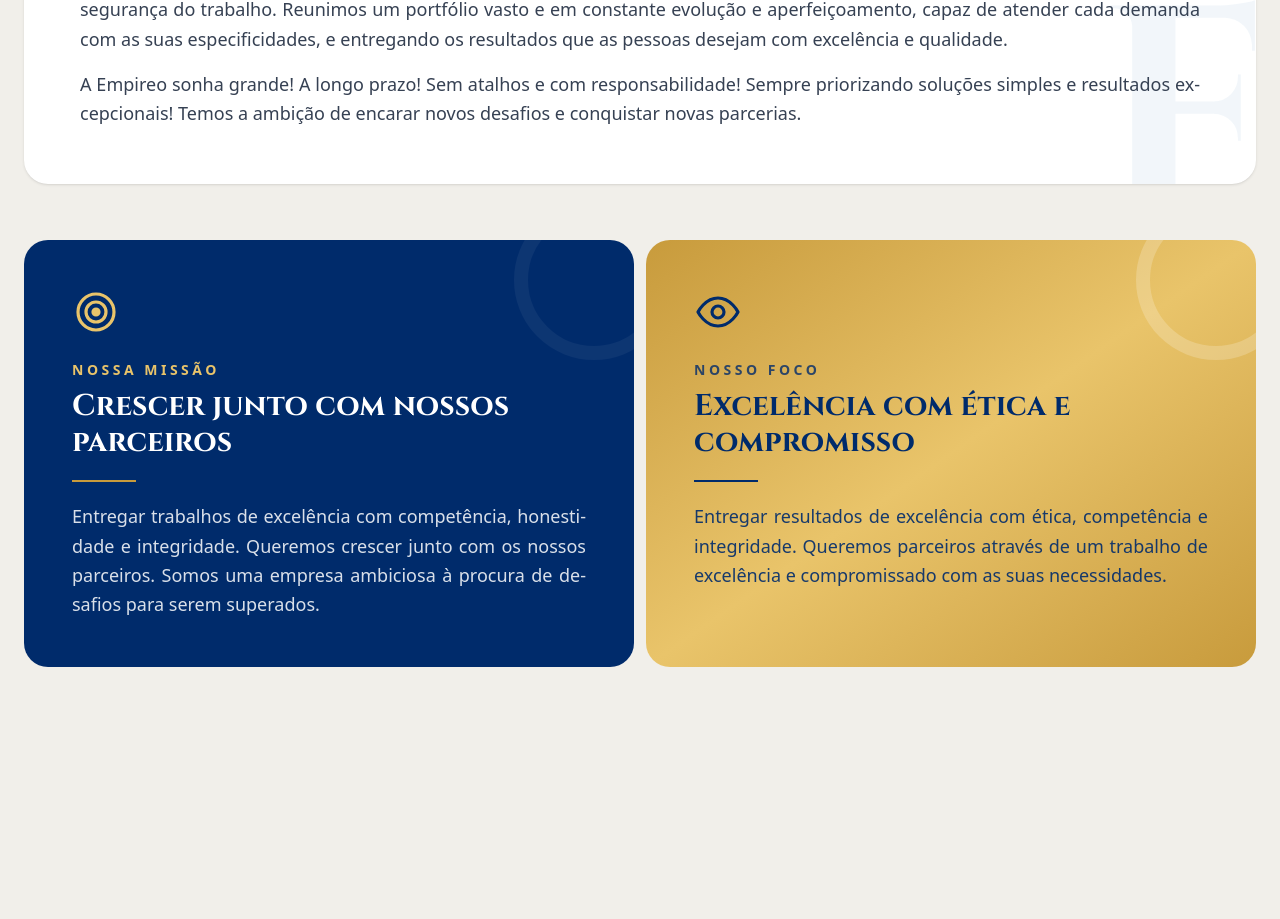
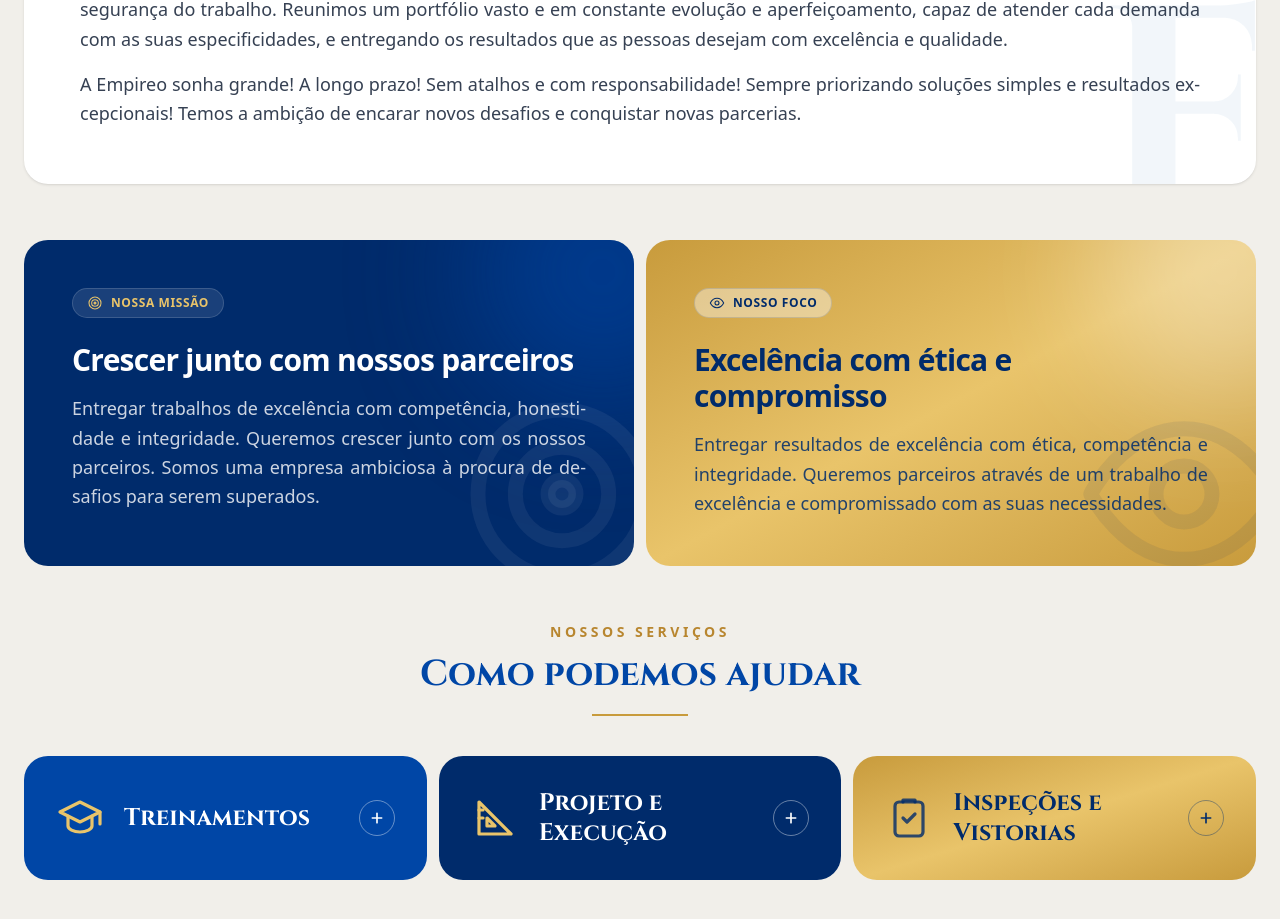
Before and after one commit to RodrigoBrunet/empireo-preview, a Next.js app: page / in a window 1280 px wide. Shown: the part 913-1832 px from the top of the page. Before the commit the page ends 1636 px from the top, so only its background shows below. Built offline with nearby package versions, Linux system fonts and the light colour scheme.

Commit message:
area servicos

```diff
--- a/app/page.tsx
+++ b/app/page.tsx
@@ -1,6 +1,7 @@
 import Apresentacao from "@/components/Apresentacao";
 import Hero from "@/components/Hero";
 import MissaoVisao from "@/components/MissaoVisao";
+import Servicos from "@/components/Servicos";
 
 export default function Home() {
   return (
@@ -8,6 +9,7 @@ export default function Home() {
       <Hero />
       <Apresentacao />
       <MissaoVisao />
+      <Servicos />
     </>
   );
 }
--- a/components/Apresentacao.tsx
+++ b/components/Apresentacao.tsx
@@ -7,7 +7,7 @@ export default function Apresentacao() {
       id="sobre"
       className="max-w-7xl mx-auto px-4 md:px-6 py-10 md:py-14 scroll-mt-26 md:scroll-mt-34"
     >
-      <div className="relative overflow-hidden bg-white rounded-3xl shadow-sm p-8 md:p-14">
+      <div className="relative overflow-hidden bg-white rounded-3xl shadow-sm p-6 sm:p-8 md:p-14">
         {/* Faixa dourada no topo, como a linha do logo */}
         <span className="absolute inset-x-0 top-0 h-1.5 bg-linear-to-r from-[#B8862F] via-[#E9C46A] to-[#B8862F]" />
 
--- a/components/Header.tsx
+++ b/components/Header.tsx
@@ -3,12 +3,13 @@ import Image from "next/image";
 import Link from "next/link";
 import { usePathname } from "next/navigation";
 import { useEffect, useState } from "react";
-import logo from "@/public/logo.jpg";
+// Versão do logo sem as margens brancas do arquivo original (public/logo.jpg)
+import logo from "@/public/logo-header.jpg";
 
 const links = [
   { href: "/", label: "Inicio" },
   { href: "/#sobre", label: "Sobre nós" },
-  { href: "/services", label: "Serviços" },
+  { href: "/#servicos", label: "Serviços" },
   { href: "/contact", label: "Contato" },
 ];
 
--- a/components/MissaoVisao.tsx
+++ b/components/MissaoVisao.tsx
@@ -1,50 +1,90 @@
-// Cards de Missão e Visão, em variações da paleta do logo:
-// azul-marinho (mais escuro que o azul do hero) e dourado em degradê.
+import type { ComponentType } from "react";
+
+type Card = {
+  rotulo: string;
+  titulo: string;
+  texto: string;
+  Icone: ComponentType<{ className?: string }>;
+  estilo: {
+    card: string;
+    brilho: string; // mancha de luz desfocada no canto
+    etiqueta: string;
+    marcaDagua: string; // ícone grande e transparente ao fundo
+    texto: string;
+  };
+};
+
+// Cards de Missão e Foco nas cores da paleta (marinho e dourado), com visual
+// mais leve: título sem serifa, rótulo em etiqueta, brilho e ícone de fundo.
+const cards: Card[] = [
+  {
+    rotulo: "Nossa missão",
+    titulo: "Crescer junto com nossos parceiros",
+    texto:
+      "Entregar trabalhos de excelência com competência, honestidade e integridade. Queremos crescer junto com os nossos parceiros. Somos uma empresa ambiciosa à procura de desafios para serem superados.",
+    Icone: IconeAlvo,
+    estilo: {
+      card: "bg-[#002B6B] text-white",
+      brilho: "bg-[#0046A6]",
+      etiqueta: "bg-white/10 border-white/15 text-[#E9C46A]",
+      marcaDagua: "text-white/[0.06]",
+      texto: "text-white/80",
+    },
+  },
+  {
+    rotulo: "Nosso foco",
+    titulo: "Excelência com ética e compromisso",
+    texto:
+      "Entregar resultados de excelência com ética, competência e integridade. Queremos parceiros através de um trabalho de excelência e compromissado com as suas necessidades.",
+    Icone: IconeOlho,
+    estilo: {
+      card: "bg-linear-to-br from-[#C89B3C] via-[#E9C46A] to-[#C89B3C] text-[#002B6B]",
+      brilho: "bg-white/60",
+      etiqueta: "bg-white/40 border-[#002B6B]/15 text-[#002B6B]",
+      marcaDagua: "text-[#002B6B]/[0.08]",
+      texto: "text-[#002B6B]/85",
+    },
+  },
+];
+
 export default function MissaoVisao() {
   return (
     <section className="max-w-7xl mx-auto px-4 md:px-6 pb-10 md:pb-14">
       <div className="grid gap-3 md:grid-cols-2">
-        {/* Missão — azul-marinho */}
-        <article className="relative overflow-hidden bg-[#002B6B] text-white rounded-3xl p-8 md:p-12">
-          <span
-            aria-hidden="true"
-            className="absolute -right-10 -top-10 h-40 w-40 rounded-full border-[14px] border-white/5"
-          />
-          <IconeAlvo className="relative h-12 w-12 text-[#E9C46A]" />
-          <p className="relative text-sm font-semibold tracking-[0.25em] text-[#E9C46A] mt-6">
-            NOSSA MISSÃO
-          </p>
-          <h3 className="relative font-display font-bold text-2xl md:text-3xl mt-2">
-            Crescer junto com nossos parceiros
-          </h3>
-          <span className="relative block h-0.5 w-16 bg-[#C89B3C] mt-5" />
-          <p className="relative mt-5 text-base md:text-lg leading-relaxed text-white/85 text-justify hyphens-auto">
-            Entregar trabalhos de excelência com competência, honestidade e
-            integridade. Queremos crescer junto com os nossos parceiros. Somos
-            uma empresa ambiciosa à procura de desafios para serem superados.
-          </p>
-        </article>
+        {cards.map(({ rotulo, titulo, texto, Icone, estilo }) => (
+          <article
+            key={rotulo}
+            className={`group relative overflow-hidden rounded-3xl p-6 sm:p-8 md:p-12 transition duration-300 hover:-translate-y-1 hover:shadow-xl ${estilo.card}`}
+          >
+            {/* Animações contínuas enquanto o mouse está no card: definidas como pausadas
+                (globals.css) e o hover força rodar (o ! vence o shorthand do animate-*);
+                ao sair param onde estão, sem "pular" de volta */}
+            {/* Brilho desfocado no canto, "respira" no hover */}
+            <span
+              aria-hidden="true"
+              className={`absolute -top-24 -right-24 h-64 w-64 rounded-full blur-3xl opacity-60 motion-safe:animate-respirar group-hover:[animation-play-state:running]! ${estilo.brilho}`}
+            />
+            {/* Ícone grande ao fundo, gira devagar no hover */}
+            <Icone
+              className={`absolute -bottom-10 -right-10 h-56 w-56 transition-[scale] duration-700 group-hover:scale-110 motion-safe:animate-girar-lento group-hover:[animation-play-state:running]! ${estilo.marcaDagua}`}
+            />
 
-        {/* Visão — dourado */}
-        <article className="relative overflow-hidden bg-linear-to-br from-[#C89B3C] via-[#E9C46A] to-[#C89B3C] text-[#002B6B] rounded-3xl p-8 md:p-12">
-          <span
-            aria-hidden="true"
-            className="absolute -right-10 -top-10 h-40 w-40 rounded-full border-[14px] border-white/20"
-          />
-          <IconeOlho className="relative h-12 w-12 text-[#002B6B]" />
-          <p className="relative text-sm font-semibold tracking-[0.25em] text-[#002B6B]/80 mt-6">
-            NOSSO FOCO
-          </p>
-          <h3 className="relative font-display font-bold text-2xl md:text-3xl mt-2">
-            Excelência com ética e compromisso
-          </h3>
-          <span className="relative block h-0.5 w-16 bg-[#002B6B] mt-5" />
-          <p className="relative mt-5 text-base md:text-lg leading-relaxed text-[#002B6B]/90 text-justify hyphens-auto">
-            Entregar resultados de excelência com ética, competência e
-            integridade. Queremos parceiros através de um trabalho de excelência
-            e compromissado com as suas necessidades.
-          </p>
-        </article>
+            <span
+              className={`relative inline-flex items-center gap-2 rounded-full border px-3.5 py-1.5 text-xs font-semibold uppercase tracking-wider ${estilo.etiqueta}`}
+            >
+              <Icone className="h-4 w-4" />
+              {rotulo}
+            </span>
+            <h3 className="relative text-2xl md:text-3xl font-semibold tracking-tight mt-6">
+              {titulo}
+            </h3>
+            <p
+              className={`relative mt-4 text-base md:text-lg leading-relaxed text-justify hyphens-auto ${estilo.texto}`}
+            >
+              {texto}
+            </p>
+          </article>
+        ))}
       </div>
     </section>
   );
--- /dev/null
+++ b/components/Servicos.tsx
@@ -0,0 +1,261 @@
+"use client";
+import { useState, type ReactNode } from "react";
+
+type Tema = "azul" | "marinho" | "dourado";
+
+type Area = {
+  titulo: string;
+  tema: Tema;
+  icone: ReactNode;
+  itens: string[];
+};
+
+const areas: Area[] = [
+  {
+    titulo: "Treinamentos",
+    tema: "azul",
+    icone: <IconeCapelo />,
+    itens: [
+      "NR-12 — Segurança em Máquinas e Equipamentos",
+      "Inventor Professional",
+      "Inventor Nastran",
+    ],
+  },
+  {
+    titulo: "Projeto e Execução",
+    tema: "marinho",
+    icone: <IconeEsquadro />,
+    itens: [
+      "Sistemas de climatização, exaustão, ventilação e renovação de ar",
+      "Pressurização de escadas",
+      "Estruturas metálicas",
+      "Máquinas, equipamentos e dispositivos sob demanda",
+      "Redes de GLP e tubulações industriais",
+    ],
+  },
+  {
+    titulo: "Inspeções e Vistorias",
+    tema: "dourado",
+    icone: <IconePrancheta />,
+    itens: [
+      "NR-12",
+      "Vasos de pressão e caldeiras",
+      "Modernização de elevadores",
+      "Rede de GLP",
+      "Teste de estanqueidade",
+      "Vida útil de máquinas e equipamentos",
+    ],
+  },
+];
+
+// Variações da paleta do logo, as mesmas usadas no hero e em Missão/Foco
+const temas: Record<
+  Tema,
+  {
+    card: string;
+    destaque: string;
+    divisor: string;
+    chip: string;
+    botao: string;
+  }
+> = {
+  azul: {
+    card: "bg-[#0046A6] text-white",
+    destaque: "text-[#E9C46A]",
+    divisor: "border-white/15",
+    chip: "border-white/25 bg-white/10 text-white hover:bg-[#E9C46A] hover:border-[#E9C46A] hover:text-[#002B6B]",
+    botao: "border-white/40",
+  },
+  marinho: {
+    card: "bg-[#002B6B] text-white",
+    destaque: "text-[#E9C46A]",
+    divisor: "border-white/15",
+    chip: "border-white/25 bg-white/10 text-white hover:bg-[#E9C46A] hover:border-[#E9C46A] hover:text-[#002B6B]",
+    botao: "border-white/40",
+  },
+  dourado: {
+    card: "bg-linear-to-br from-[#C89B3C] via-[#E9C46A] to-[#C89B3C] text-[#002B6B]",
+    destaque: "text-[#002B6B]/80",
+    divisor: "border-[#002B6B]/20",
+    chip: "border-[#002B6B]/25 bg-white/30 text-[#002B6B] hover:bg-[#002B6B] hover:border-[#002B6B] hover:text-white",
+    botao: "border-[#002B6B]/40",
+  },
+};
+
+// Formato dos chips dos subtópicos; as cores vêm de temas[...].chip
+const chipBase =
+  "inline-flex rounded-full border px-3.5 py-1.5 text-sm leading-snug";
+
+export default function Servicos() {
+  return (
+    // id="servicos" é o destino do atalho "Serviços" do header
+    <section
+      id="servicos"
+      className="max-w-7xl mx-auto px-4 md:px-6 pb-10 md:pb-14 scroll-mt-26 md:scroll-mt-34"
+    >
+      <div className="text-center max-w-2xl mx-auto mb-8 md:mb-10">
+        <p className="text-sm font-semibold tracking-[0.25em] text-[#B8862F]">
+          NOSSOS SERVIÇOS
+        </p>
+        <h2 className="font-display font-bold text-3xl md:text-4xl mt-3">
+          Como podemos ajudar
+        </h2>
+        <span className="block h-0.5 w-24 bg-[#C89B3C] mt-5 mx-auto" />
+      </div>
+
+      {/* items-start: abrir um card não estica os vizinhos */}
+      <div className="grid gap-3 lg:grid-cols-3 items-start">
+        {areas.map((area) => (
+          <CardArea key={area.titulo} area={area} />
+        ))}
+      </div>
+    </section>
+  );
+}
+
+function CardArea({ area }: { area: Area }) {
+  const [aberto, setAberto] = useState(false);
+  const t = temas[area.tema];
+  const idLista = `servicos-${area.tema}`;
+
+  return (
+    <article
+      className={`rounded-3xl p-6 md:p-8 transition duration-300 hover:-translate-y-1 hover:shadow-xl ${t.card}`}
+    >
+      <button
+        type="button"
+        onClick={() => setAberto((prev) => !prev)}
+        aria-expanded={aberto}
+        aria-controls={idLista}
+        className="w-full flex items-center gap-3 md:gap-5 text-left cursor-pointer"
+      >
+        <span className={`shrink-0 h-9 w-9 md:h-12 md:w-12 ${t.destaque}`}>{area.icone}</span>
+
+        {/* lg:min-h-[2lh]: reserva 2 linhas para os cards fechados terem a mesma altura */}
+        <span className="flex-1 min-w-0 flex items-center font-display font-bold text-xl md:text-2xl leading-tight lg:min-h-[2lh]">
+          {area.titulo}
+        </span>
+
+        {/* "+" que gira e vira "×" ao abrir */}
+        <span
+          aria-hidden="true"
+          className={`shrink-0 h-9 w-9 rounded-full border flex items-center justify-center transition-transform duration-300 ${t.botao} ${
+            aberto ? "rotate-45" : ""
+          }`}
+        >
+          <svg
+            viewBox="0 0 24 24"
+            className="h-4 w-4"
+            fill="none"
+            stroke="currentColor"
+            strokeWidth={2.5}
+            strokeLinecap="round"
+          >
+            <path d="M12 5v14M5 12h14" />
+          </svg>
+        </span>
+      </button>
+
+      {/* Expansão animada: grid-rows de 0fr para 1fr anima até a altura real do conteúdo */}
+      <div
+        id={idLista}
+        className={`grid transition-[grid-template-rows] duration-500 ease-out ${
+          aberto ? "grid-rows-[1fr]" : "grid-rows-[0fr]"
+        }`}
+      >
+        {/* -mx-3 px-3 (e pb-3 no grid abaixo): folga para o chip crescer e fazer sombra no hover sem ser cortado */}
+        <div className="overflow-hidden -mx-3 px-3" inert={!aberto}>
+          {/* Lista real e, empilhadas na mesma célula, cópias invisíveis de todas as
+              listas: a área fica com a altura da maior, então os cards abertos ficam
+              do mesmo tamanho no desktop */}
+          <div className={`grid mt-6 pt-6 pb-3 border-t ${t.divisor}`}>
+            {areas.map((outra) => (
+              <div
+                key={outra.titulo}
+                aria-hidden="true"
+                className="invisible hidden lg:flex flex-wrap gap-2 col-start-1 row-start-1"
+              >
+                {outra.itens.map((item, i) => (
+                  <span key={item + i} className={chipBase}>
+                    {item}
+                  </span>
+                ))}
+              </div>
+            ))}
+
+            <ul className="flex flex-wrap content-start gap-2 col-start-1 row-start-1">
+              {area.itens.map((item, i) => (
+                <li
+                  key={item + i}
+                  // Chips entram em cascata ao abrir
+                  style={{
+                    transitionDelay: aberto ? `${120 + i * 60}ms` : "0ms",
+                  }}
+                  className={`flex transition duration-300 ${
+                    aberto
+                      ? "opacity-100 translate-y-0 scale-100"
+                      : "opacity-0 translate-y-2 scale-95"
+                  }`}
+                >
+                  {/* Hover num elemento interno, sem herdar o atraso da cascata */}
+                  <span
+                    className={`${chipBase} ${t.chip} transition duration-200 hover:-translate-y-0.5 hover:scale-105 hover:shadow-lg`}
+                  >
+                    {item}
+                  </span>
+                </li>
+              ))}
+            </ul>
+          </div>
+        </div>
+      </div>
+    </article>
+  );
+}
+
+function Icone({ children }: { children: ReactNode }) {
+  return (
+    <svg
+      viewBox="0 0 24 24"
+      fill="none"
+      stroke="currentColor"
+      strokeWidth={1.6}
+      strokeLinecap="round"
+      strokeLinejoin="round"
+      aria-hidden="true"
+      className="h-full w-full"
+    >
+      {children}
+    </svg>
+  );
+}
+
+function IconeCapelo() {
+  return (
+    <Icone>
+      <path d="M2 9l10-5 10 5-10 5L2 9z" />
+      <path d="M6 11v5c0 1.5 2.7 3 6 3s6-1.5 6-3v-5" />
+      <path d="M22 9v6" />
+    </Icone>
+  );
+}
+
+function IconeEsquadro() {
+  return (
+    <Icone>
+      <path d="M4 20V4l16 16H4z" />
+      <path d="M8 16v-4l4 4H8z" />
+      <path d="M4 8h2M4 12h2" />
+    </Icone>
+  );
+}
+
+function IconePrancheta() {
+  return (
+    <Icone>
+      <rect x="5" y="4" width="14" height="17" rx="2" />
+      <path d="M9 4V3h6v1" />
+      <path d="M9 12l2 2 4-4" />
+    </Icone>
+  );
+}
```
Also changed, not shown: components/Hero.tsx (+7 -6 lines), styles/globals.css (+15 -0 lines), public/engenharia-industrial.jpg (added), public/logo-header.jpg (added), 14 other files (tests, documents, lock files or other folders).
